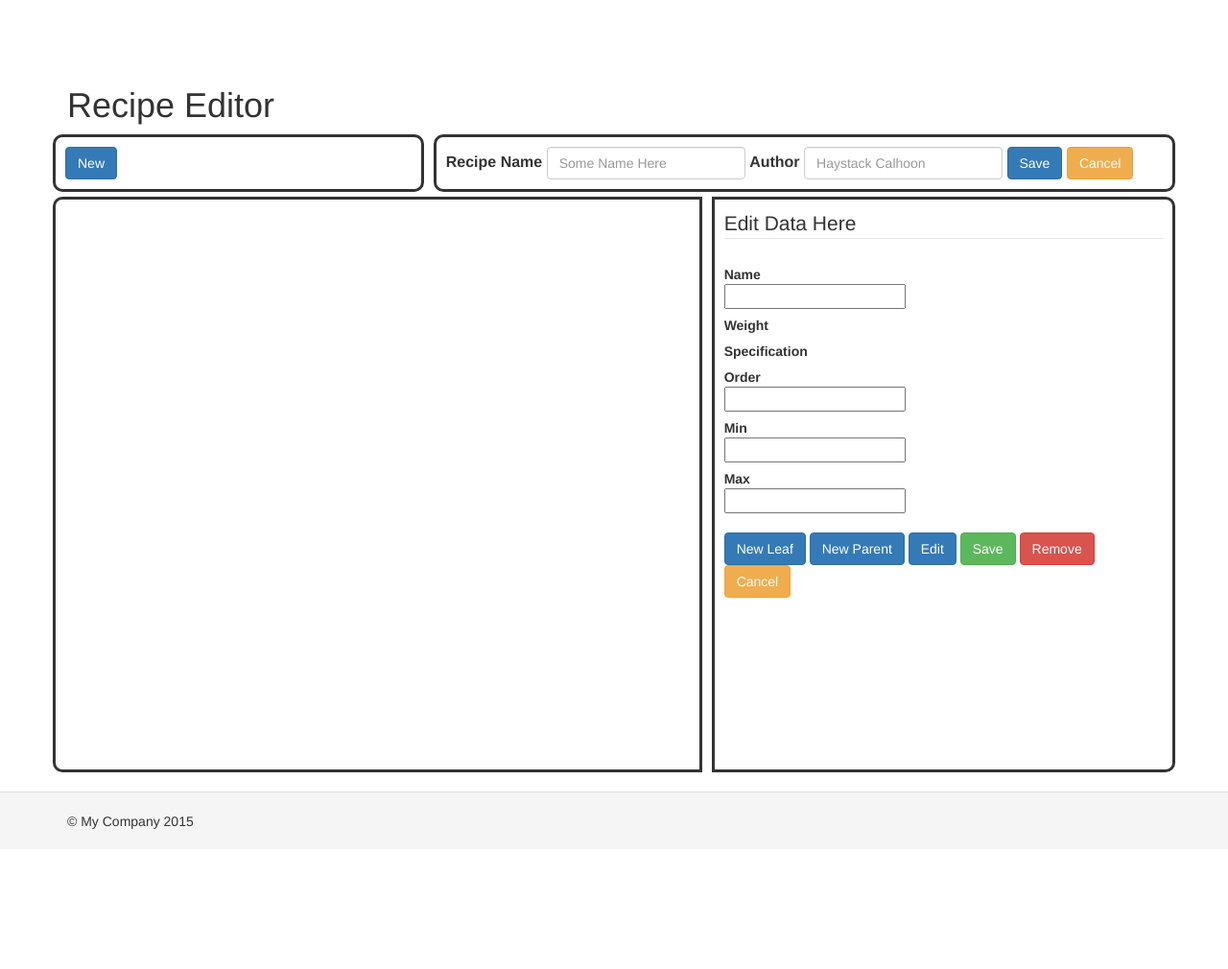
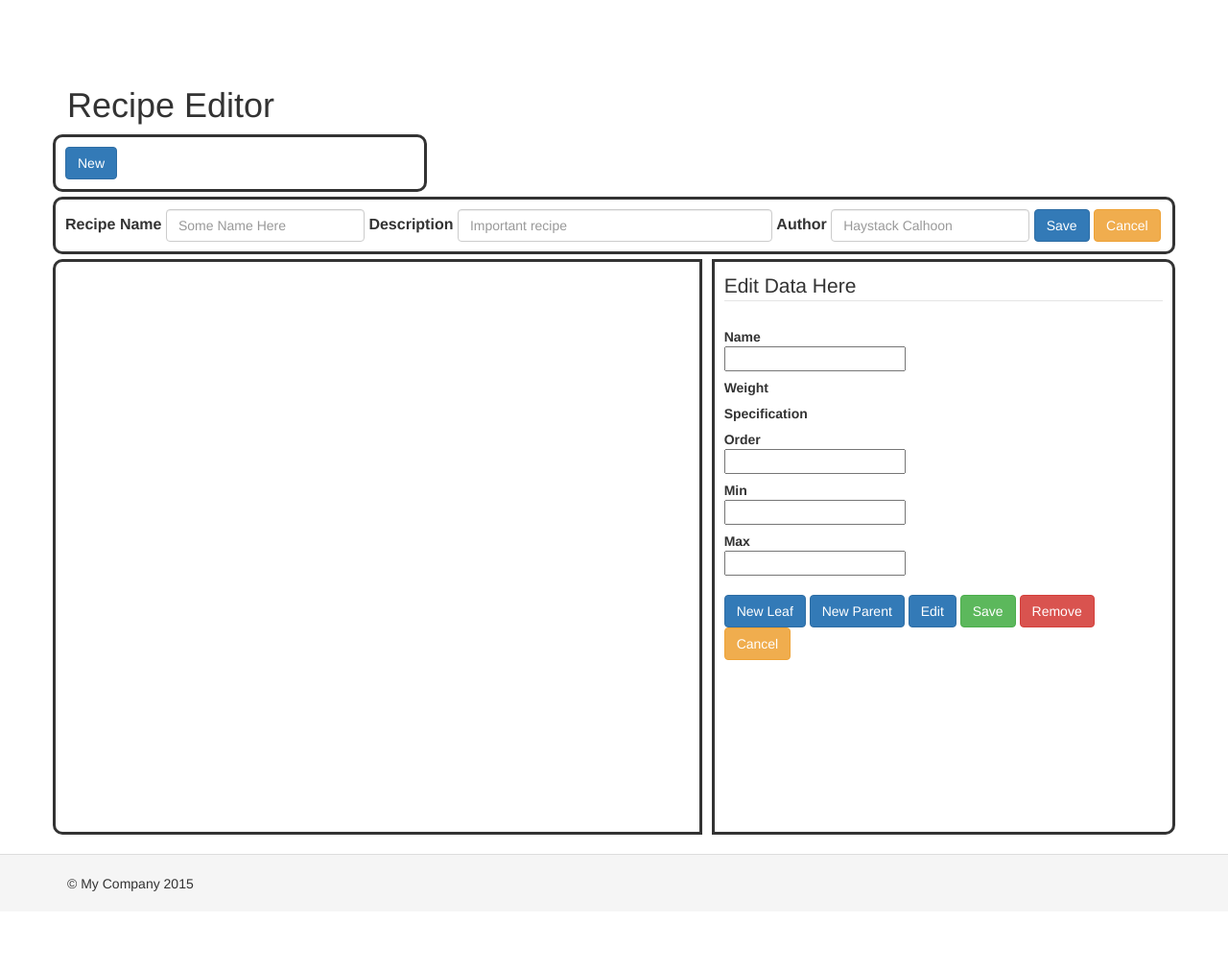
Before and after one commit to Revmaker/basic, a Yii app: template views/site/about.php in a window 1280 px wide. Shown: the whole page at 96% size. Before the commit the page ends 864 px from the top, so only its background shows below. Run offline with PHP 8.4 and a stand-in for Yii, Linux system fonts and the light colour scheme; the template is opened without the code that fills it, so the values that code supplies are empty; some libraries are stand-ins or nearby versions.

Commit message:
Added more code for the recipe add function. Work in progress. need refresh on many things...

```diff
--- a/views/site/about.php
+++ b/views/site/about.php
@@ -91,11 +91,17 @@ $this->params['breadcrumbs'][] = $this->title;
 
 			<button id="new-recipe" class="btn btn-primary">New</button>
 		</div>
-		<div class="recipe_add_panel col-sm-8">
+	</div>
+<div class="row">
+		<div id="recipe_add_panel" class="recipe_add_panel col-sm-12">
 			<div class="form-inline">
 			  <div class="form-group">
 				<label for="recipe_name">Recipe Name</label>
 				<input type="text" class="form-control" id="recipe_name" placeholder="Some Name Here">
+			  </div>
+			  <div class="form-group">
+				<label for="recipe_description">Description</label>
+				<input type="text" class="form-control" id="recipe_description" size="35" placeholder="Important recipe">
 			  </div>
 			  <div class="form-group">
 				<label for="recipe_author">Author</label>
@@ -105,7 +111,7 @@ $this->params['breadcrumbs'][] = $this->title;
 			  <button id="cancel-recipe" class="btn btn-warning">Cancel</button>
 			</div>
 		</div>
-	</div>
+</div>
 <div class="row">
 	<div class="tree-panel col-sm-7">
 
@@ -252,6 +258,7 @@ $ajax_url['add'] = Url::to(['site/add-node']);
 $ajax_url['remove'] = Url::to(['site/remove-node']);
 $ajax_url['update'] = Url::to(['site/update-node']);
 $ajax_url['move'] = Url::to(['site/move-node']);
+$ajax_url['add-recipe'] = Url::to(['site/add-recipe']);
 $ajax_url['tree'] = Url::to(['site/tree']); // this is not a post, append the tree ID to the end of this URL '$recipe_id=1234'
 
 $script = <<< JS
@@ -270,6 +277,7 @@ $(document).ready(function() {
 
 	clearEdits();
 	setEditState('inactive');
+	$("#recipe_add_panel").hide();	// hide the recipe panel
 });
 
 // expand the tree by default on inital page open
@@ -308,6 +316,14 @@ function clearEdits()
 	$("#spec_list").val('9999');
 	$("#weight_list").val('');
 }
+
+function clearRecipeEdits()
+{
+	$("#recipe_name").val('');
+	$("#recipe_author").val('');
+	$("#recipe_description").val('');
+}
+
 
 // show either full edits for leaf or subset for parent/root
 function setEditFields(type)
@@ -424,9 +440,17 @@ function setButtonState(state)
 		}
 }
 
+// set the tree to the new recipe id and refreshes (loads)
+function updateTreeURL(id)
+{
+	var url = '{$ajax_url['tree']}' + '&recipe_id=' + id;
+	$('#treeview').jstree(true).settings.core.data = {'url' : url};
+	$('#treeview').jstree(true).refresh();
+}
+
 $('#recipe_list').on('change', function(event)
 {
-	id = $("#recipe_list").val();
+	var id = $("#recipe_list").val();
 
 	if(id == "")
 	{
@@ -435,10 +459,7 @@ $('#recipe_list').on('change', function(event)
 		return;
 	}
 
-	url = '{$ajax_url['tree']}' + '&recipe_id=' + id;
-
-	$('#treeview').jstree(true).settings.core.data = {'url' : url};
-	$('#treeview').jstree(true).refresh();
+	updateTreeURL(id);
 });
 
 function ExpandTree(obj)
@@ -462,17 +483,19 @@ function getNodeById(id)
 
 $('#new-recipe').on('click',function(event)
 {
-	alert('Nice Try');
+	$("#recipe_add_panel").show();
 });
 
 $('#save-recipe').on('click',function(event)
 {
-	alert('Wishful Thinking');
+	alert('Saving Recipe and Creating Root Node');
+	addRecipe();
 });
 
 $('#cancel-recipe').on('click',function(event)
 {
-	alert('Hold Your Horses...');
+	$("#recipe_add_panel").hide();
+	clearRecipeEdits();
 });
 
 $('#new-leaf').on('click',function(event)
@@ -703,22 +726,22 @@ function addNode()
 
 	// these must be set for all node types
 
-	name = $("input[name=name]").val();
-	weight_id = $("#weight_list").val();
-	order = $("input[name=order]").val();
+	var name = $("input[name=name]").val();
+	var weight_id = $("#weight_list").val();
+	var order = $("input[name=order]").val();
 
 	// if a leaf then these must also be set from the form
 	if(gEditType == 'leaf')
 	{
-		spec_id = $("#spec_list").val();
-		min = $("input[name=min]").val();
-		max = $("input[name=max]").val();
+		var spec_id = $("#spec_list").val();
+		var min = $("input[name=min]").val();
+		var max = $("input[name=max]").val();
 	}
 	else
 	{	// parent/root values
-		spec_id = 9999;	// indicate it's a parent type
-		min = 0;
-		max = 0;
+		var spec_id = 9999;	// indicate it's a parent type
+		var min = 0;
+		var max = 0;
 	}
 
 	name = name.trim(); // if your browser doesn't have this get a new browswer
@@ -813,13 +836,13 @@ function updateNode()
 	// that parent id is enough to get the
 	// recipe id, all parms needed
 
-	name = $("input[name=name]").val();
-	weight_id = $("#weight_list").val();
-	spec_id = $("#spec_list").val();
+	var name = $("input[name=name]").val();
+	var weight_id = $("#weight_list").val();
+	var spec_id = $("#spec_list").val();
 
-	order = $("input[name=order]").val();
-	min = $("input[name=min]").val();
-	max = $("input[name=max]").val();
+	var order = $("input[name=order]").val();
+	var min = $("input[name=min]").val();
+	var max = $("input[name=max]").val();
 
 	name = name.trim(); // if your browser doesn't have this get a new browswer
 
@@ -998,6 +1021,66 @@ $('#treeview').on("move_node.jstree", function (e, data) {
 	clearEdits();
 });
 
+
+function addRecipe()
+{
+
+	alert('Adding New Recipe');
+
+	// these must be set for all node types
+
+	var name = $("#recipe_name").val();
+	var author = $("#recipe_author").val();
+	var description = $("#recipe_description").val();
+
+	name = name.trim(); // if your browser doesn't have this get a new browswer
+	author = author.trim();
+
+	if(name.length == 0)
+	{
+		alert('Error, Recipe Name Can\'t be empty');
+		return;
+	}
+
+	if(author.length == 0)
+	{
+		alert('Error, Author Can\'t be empty');
+		return;
+	}
+
+	$.ajax({
+		url: '{$ajax_url['add-recipe']}',
+		type: 'post',
+		data: {
+			name        : name,
+			description : description,
+			author	    : author
+		},
+
+		success: function (data) {
+			info = data.data;
+
+			if(data.status != 0)
+			{
+				alert('Application Error : ' + data.msg);
+				return;
+			}
+
+			var id = info.recipe_id;
+			updateTreeURL(id);	// update the tree, refresh, reload etc
+
+			// $('#treeview').jstree('refresh');	// once added get the new data
+			// update the tree url to the new recipe which should just have the root node
+		},
+
+		error:	function(data) {
+			alert('Http Response : ' + data.responseText + ' Operation Failed');
+			// turn tree red, this is where communication failed or invalid
+			// data to the ajax call was sent.
+		},
+	});
+}
+
 JS;
 $this->registerJs($script, view::POS_END);
 ?>
```
